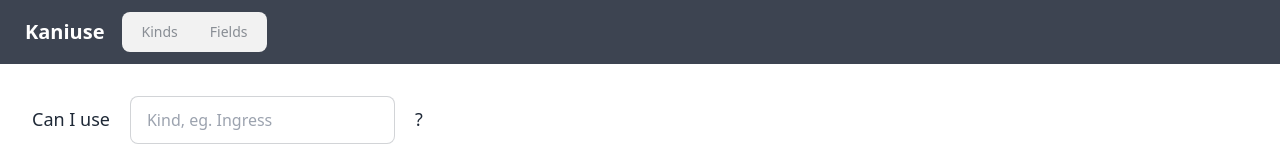
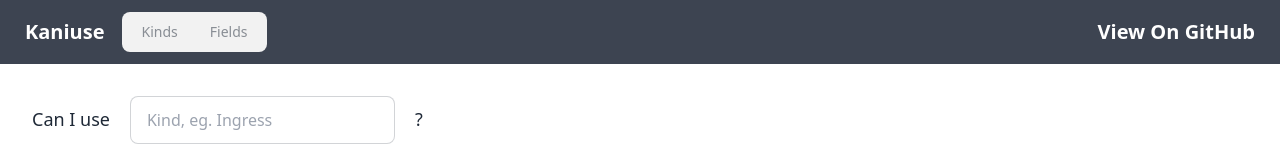
Before and after one commit to kaniuse/kaniuse, a Nuxt app: page / in a window 1280 px wide. Shown: the top 160 px of the page. Built offline with nearby package versions, Linux system fonts and the light colour scheme; no server answers.

Commit message:
feat: link to github
Signed-off-by: STRRL <im@strrl.dev>

```diff
--- a/layouts/default.vue
+++ b/layouts/default.vue
@@ -1,6 +1,7 @@
 <template>
   <div>
     <div class="navbar bg-neutral text-neutral-content">
+      <div class="flex-1">
         <a class="btn btn-ghost normal-case text-xl" href="/">Kaniuse</a>
         <div class="tabs tabs-boxed">
           <div class="tab" :class="{ 'tab-active': $route.path.startsWith('/kind') }">
@@ -11,8 +12,14 @@
           </div>
         </div>
       </div>
+
+      <div class="flex-none">
+        <a class="btn btn-ghost normal-case text-xl" target="_blank" href="https://github.com/kaniuse/kaniuse"
+          >View On GitHub</a
+        >
+      </div>
+    </div>
     <div class="container mx-auto">
-      {{}}
       <slot />
     </div>
   </div>
```
Lines whose indentation alone changed are shown as unchanged.
